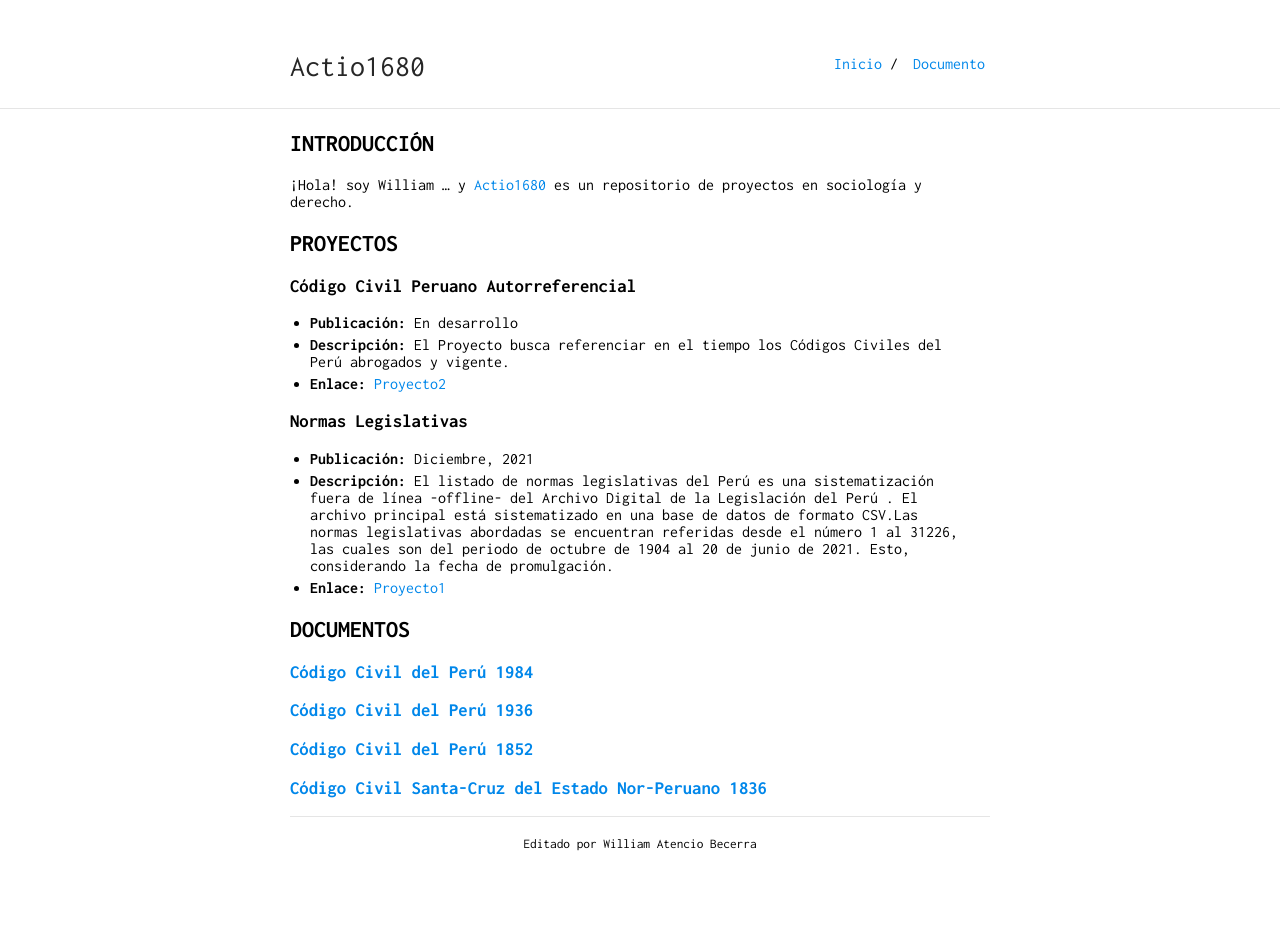
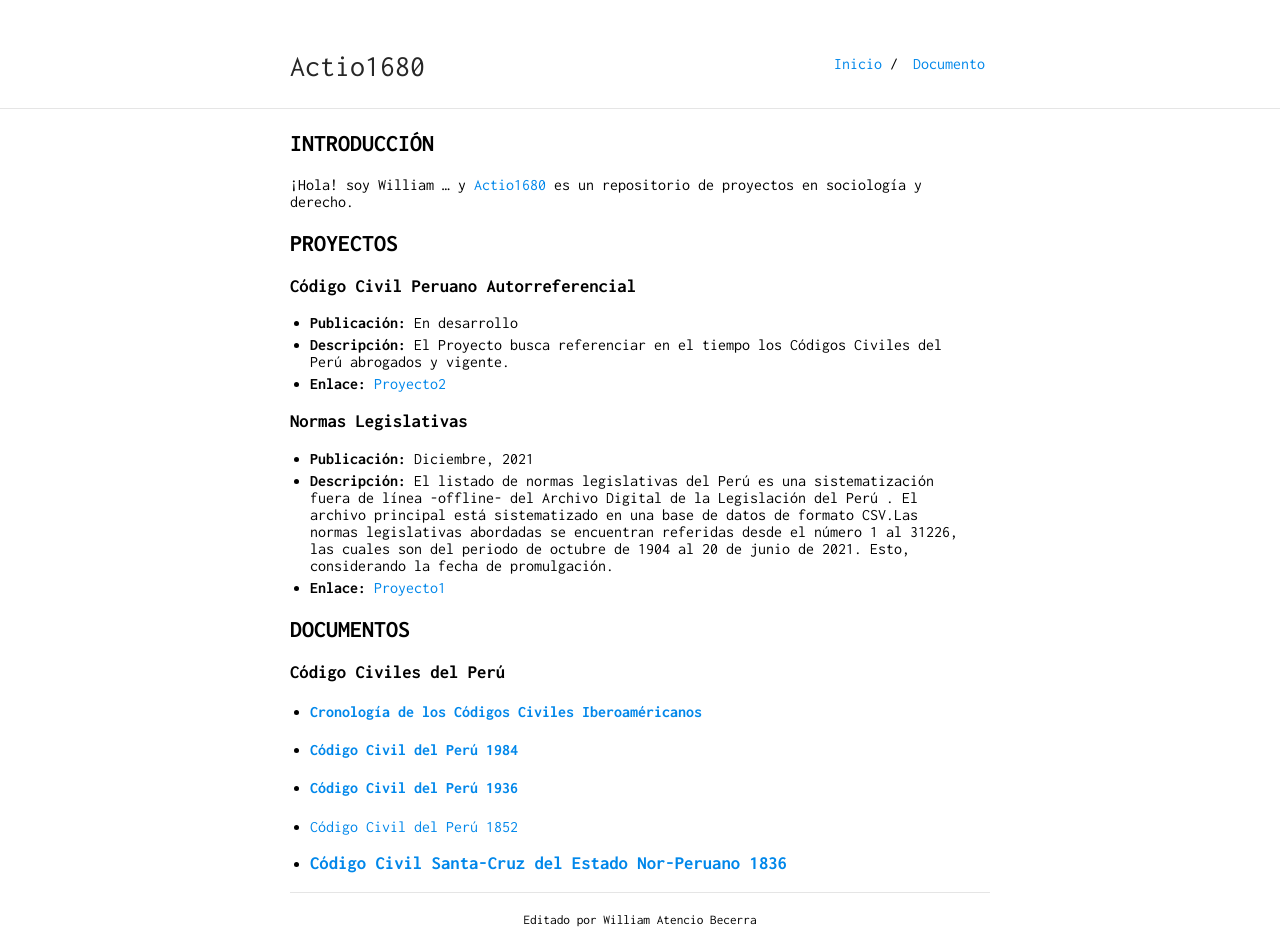
Before and after one commit to actio1680/actio1680.github.io, a Jekyll site: the page built from index.md, in a window 1280 px wide. Built offline with Jekyll 4.4.1, drawn with Linux system fonts in a browser that asks for light colours; our own code applies the rules of GitHub Pages for plain Markdown files; before the commit the page ends 900 px from its top, so only the background shows below that.

Commit message:
Update index.md

```diff
--- a/index.md
+++ b/index.md
@@ -22,8 +22,9 @@ layout: default
 
 
 ## DOCUMENTOS
-
-### [Código Civil del Perú 1984](cc1984.md)
-### [Código Civil del Perú 1936](cc1936.md)
-### [Código Civil del Perú 1852](cc1852.md)
-### [Código Civil Santa-Cruz del Estado Nor-Peruano 1836](cc1836.md)
+### Código Civiles del Perú
+- #### [Cronología de los Códigos Civiles Iberoaméricanos](cronologiacc.md)
+- #### [Código Civil del Perú 1984](cc1984.md)
+- #### [Código Civil del Perú 1936](cc1936.md)
+- [Código Civil del Perú 1852](cc1852.md)
+- ### [Código Civil Santa-Cruz del Estado Nor-Peruano 1836](cc1836.md)
```
